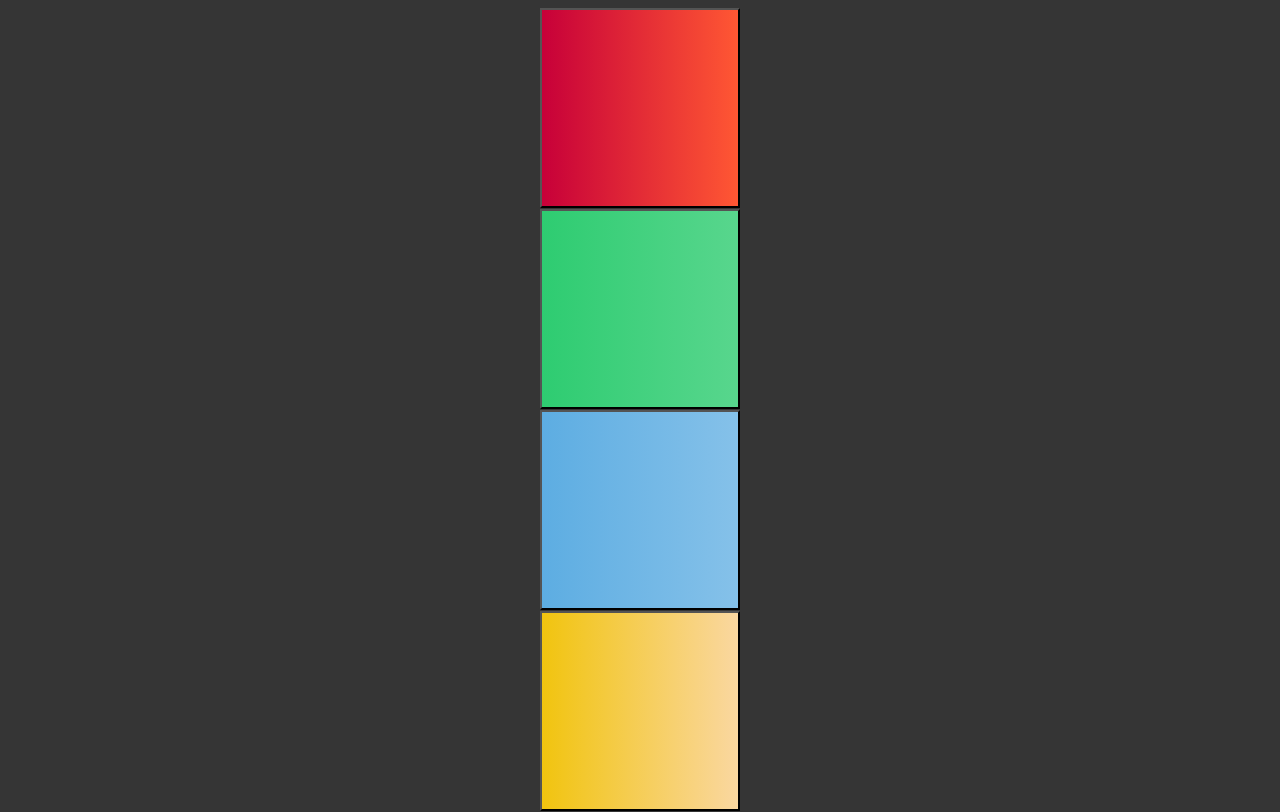
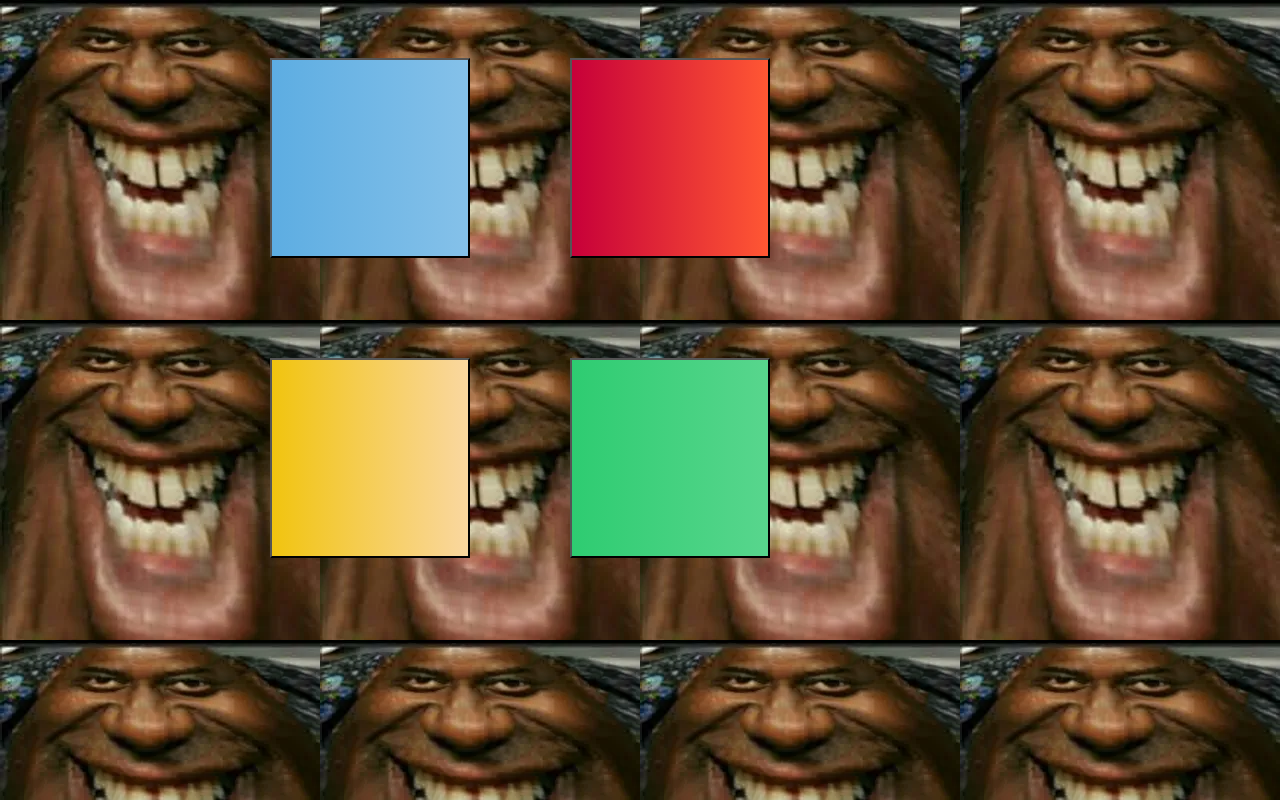
Before and after one commit to pouleetbasquaise/Exo_SF, a plain HTML site: page index.html in a window 1280 px wide. Drawn offline with Linux system fonts and the light colour scheme.

Commit message:
Avancée simon

```diff
--- a/index.html
+++ b/index.html
@@ -13,8 +13,9 @@
 
 
 
-    <div id="container">
+    <div id="container1">
 
+      <div id="container2">
           <div>
           <button id="carrerouge" onclick="play()">
           </button>
@@ -23,6 +24,7 @@
         <div>
           <button id="carrevert" onclick="play()">
           </button>
+        </div>
       </div>
 
       <div>
@@ -36,8 +38,9 @@
       </div>
     </div>
 
-    <audio id="audio" src="https://interactive-examples.mdn.mozilla.net/media/cc0-audio/t-rex-roar.mp3"></audio>
-
+    <audio id="audio">
+      <source src="bip.wav" type="audio/wav">
+    </audio>
 
     </body>
 </html>
--- a/main.js
+++ b/main.js
@@ -10,3 +10,8 @@ function play(params) {
     var audio = document.getElementById("audio");
     audio.play();
 }
+
+function click(newColor) {
+    var colour = document.getElementById("change");
+    colour.style.color = newColor;
+}
--- a/style.css
+++ b/style.css
@@ -1,10 +1,24 @@
 body{
-  background: #353535;
+  background: url(heheboi.png);
 }
 
-#container{
+#container1{
   position: absolute;
-  left: 50%;
+  left: 25%;
+}
+
+#container2{
+  position: absolute;
+  left: 100%;
+}
+
+#carrerouge,
+#carrebleu,
+#carrevert,
+#carrejaune {
+  height: 200px;
+  width: 200px;
+  margin: 50px;
 }
 
 #carrerouge{
```
Lines whose indentation alone changed are shown as unchanged.
